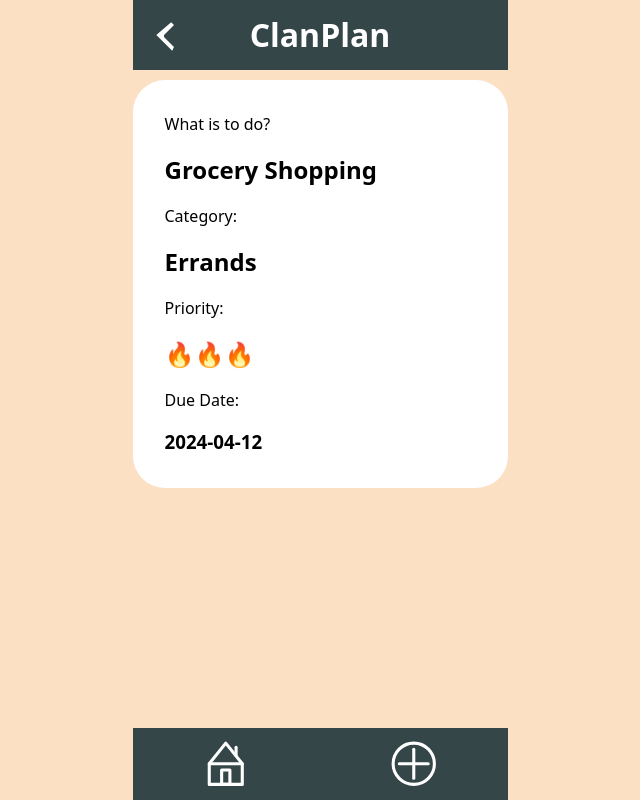
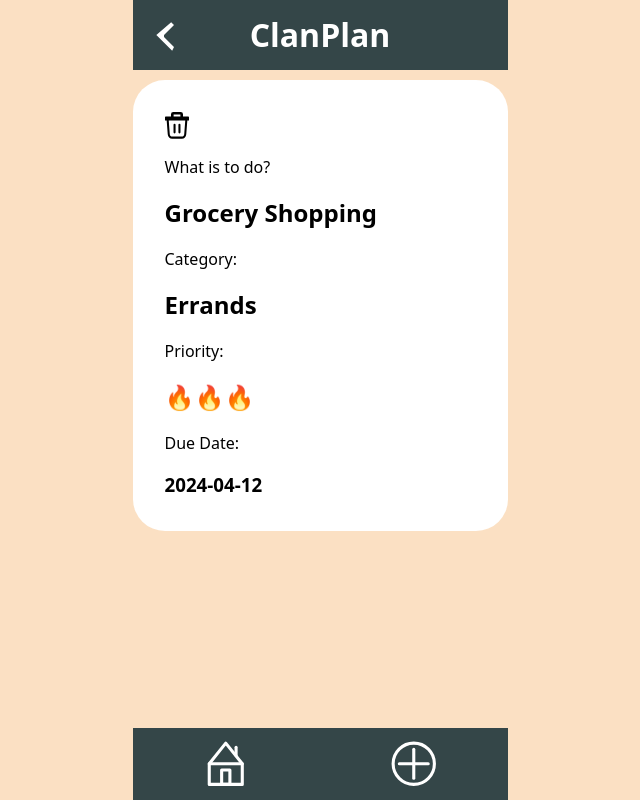
Before and after one commit to mariiaovs/Test, a Next.js app: page /tasks/1 in a window 1280 px wide. Shown: the whole page, without its empty margins (320-960 px from the left). Built offline with nearby package versions, Linux system fonts and the light colour scheme.

Commit message:
Feature/delete task (#17)
* implement Layout for all pages

* add margin to bottom

* Add fetaure delete-task

---------

Co-authored-by: Mariia Posselt <maruw@ya.ru>

```diff
--- /dev/null
+++ b/components/Modal.js
@@ -0,0 +1,28 @@
+import styled from "styled-components";
+const Overlay = styled.div`
+  position: fixed;
+  right: 0;
+  top: 0;
+  left: 0;
+  bottom: 0;
+  background: rgba(0, 0, 0, 0.7);
+`;
+const StyledSection = styled.section`
+  background-color: white;
+  border-radius: 2rem;
+  position: absolute;
+  top: 15%;
+  right: calc(50% - 190px);
+  padding: 15px;
+  left: 50%;
+  width: 375px;
+  transform: translateX(-50%);
+`;
+export default function Modal({ children, setShowModal }) {
+  return (
+    <>
+      <Overlay onClick={() => setShowModal(false)} />
+      <StyledSection>{children}</StyledSection>
+    </>
+  );
+}
--- a/components/TaskDetails.js
+++ b/components/TaskDetails.js
@@ -1,5 +1,12 @@
 import styled from "styled-components";
 import Link from "next/link";
+import StyledButton from "./StyledButton";
+import Trash from "@/public/assets/images/trash-icon.svg";
+import Modal from "./Modal";
+
+const StyledTrash = styled(Trash)`
+  width: 1.5rem;
+`;
 
 const StyledSection = styled.section`
   background-color: white;
@@ -11,11 +18,51 @@ const StyledSection = styled.section`
   margin-bottom: 5rem;
 `;
 
-export default function TaskDetails({ task }) {
+const ButtonContainer = styled.div`
+  display: flex;
+  justify-content: center;
+  gap: 30px;
+`;
+
+const DeleteConfirmBox = styled.div`
+  display: flex;
+  flex-direction: column;
+  gap: 0.5rem;
+  margin: 1rem;
+  background-color: white;
+  padding: 1rem;
+  border-radius: 1rem;
+`;
+
+const StyledPragraph = styled.p`
+  text-align: center;
+`;
+
+export default function TaskDetails({
+  task,
+  showModal,
+  setShowModal,
+  onDelete,
+  onCancel,
+}) {
   const { title, category, priority, dueDate, id } = task;
 
   return (
     <StyledSection>
+      <StyledTrash onClick={() => setShowModal(true)} />
+      {showModal && (
+        <Modal setShowModal={setShowModal}>
+          <DeleteConfirmBox>
+            <StyledPragraph>
+              Are you sure your want to delete this task?
+            </StyledPragraph>
+            <ButtonContainer>
+              <StyledButton onClick={onCancel}>No</StyledButton>
+              <StyledButton onClick={() => onDelete(id)}>Yes</StyledButton>
+            </ButtonContainer>
+          </DeleteConfirmBox>
+        </Modal>
+      )}
       <p> What is to do?</p>
       <h2>{title}</h2>
       <p>Category: </p>
--- a/pages/_app.js
+++ b/pages/_app.js
@@ -3,14 +3,12 @@ import GlobalStyle from "../styles";
 import initialTasks from "@/db/lib/tasks";
 import { uid } from "uid";
 import Layout from "@/components/Layout";
+import { useRouter } from "next/router";
 
 export default function App({ Component, pageProps }) {
   const [tasks, setTasks] = useState(initialTasks);
-
-  // Sorting the task in chronological order of date
-  const tasksAfterSorting = tasks.sort(
-    (a, b) => Date.parse(a.dueDate) - Date.parse(b.dueDate)
-  );
+  const [showModal, setShowModal] = useState(false);
+  const router = useRouter();
 
   function handleAddData(formData) {
     setTasks([
@@ -26,6 +24,20 @@ export default function App({ Component, pageProps }) {
     ]);
   }
 
+  function handleDeleteTask(id) {
+    setTasks(tasks.filter((task) => task.id !== id));
+    setShowModal(false);
+    router.push("/");
+  }
+  function closeModalWindow() {
+    setShowModal(false);
+  }
+
+  // Sorting the task in chronological order of date
+  const tasksAfterSorting = tasks.sort(
+    (a, b) => Date.parse(a.dueDate) - Date.parse(b.dueDate)
+  );
+
   return (
     <Layout>
       <GlobalStyle />
@@ -33,6 +45,10 @@ export default function App({ Component, pageProps }) {
         {...pageProps}
         tasks={tasksAfterSorting}
         handleAddData={handleAddData}
+        setShowModal={setShowModal}
+        showModal={showModal}
+        onDelete={handleDeleteTask}
+        onCancel={closeModalWindow}
       />
     </Layout>
   );
--- a/pages/tasks/[id]/index.js
+++ b/pages/tasks/[id]/index.js
@@ -15,7 +15,13 @@ const StyledMessage = styled.p`
   padding-top: 4rem;
 `;
 
-export default function DetailsPage({ tasks }) {
+export default function DetailsPage({
+  tasks,
+  showModal,
+  setShowModal,
+  onDelete,
+  onCancel,
+}) {
   const router = useRouter();
   const { id } = router.query;
 
@@ -28,7 +34,13 @@ export default function DetailsPage({ tasks }) {
       </StyledLink>
 
       {task ? (
-        <TaskDetails task={task} />
+        <TaskDetails
+          task={task}
+          showModal={showModal}
+          setShowModal={setShowModal}
+          onDelete={onDelete}
+          onCancel={onCancel}
+        />
       ) : (
         <StyledMessage>Page not found!</StyledMessage>
       )}
```
Also changed, not shown: public/assets/images/edit-pen-icon.svg (added), public/assets/images/trash-icon.svg (added).
